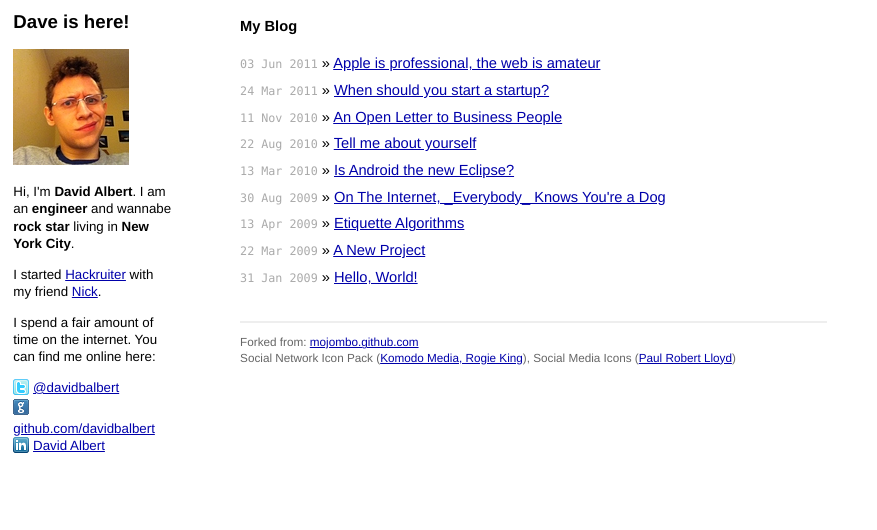
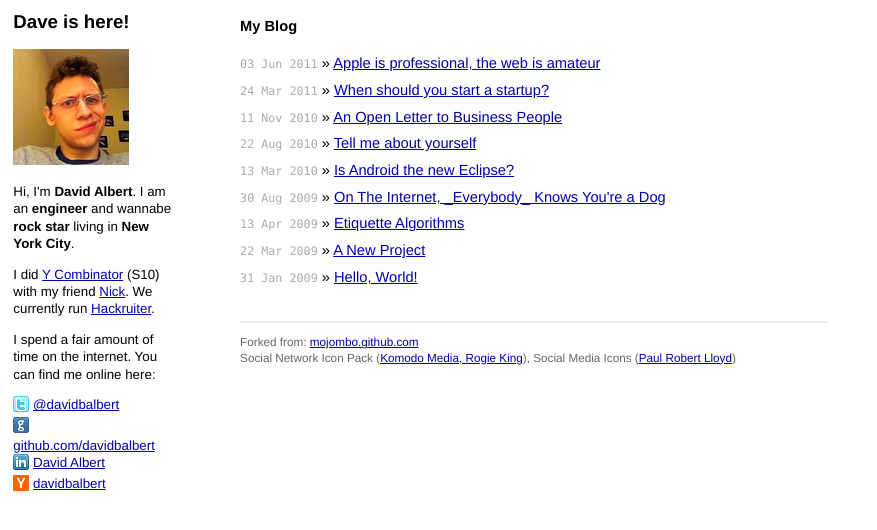
Before and after one commit to davidbalbert/davidbalbert.github.io, a Jekyll site: the page built from index.html, in a window 1280 px wide. Shown: the top 530 px of the page, without its empty margins (0-877 px from the left). Built offline with Jekyll 4.4.1, drawn with Linux system fonts in a browser that asks for light colours; Markdown is read by kramdown in place of the engine named in the settings.

Commit message:
edit bio and add hn link

```diff
--- a/_layouts/default.html
+++ b/_layouts/default.html
@@ -33,13 +33,14 @@
   <img alt="Dave" src="images/dave.jpeg" />
   <p>Hi, I'm <strong>David Albert</strong>. I am an <strong>engineer</strong> and wannabe <strong>rock star</strong> living in <strong>New York City</strong>.</p>
 
-  <p>I started <a href="http://www.hackruiter.com/">Hackruiter</a> with my friend <a href="http://nick.is/">Nick</a>.</p>
+  <p>I did <a href="http://www.ycombinator.com/">Y Combinator</a> (S10) with my friend <a href="http://nick.is/">Nick</a>. We currently run <a href="http://www.hackruiter.com/">Hackruiter</a>.</p>
 
   <p>I spend a fair amount of time on the internet. You can find me online here:</p>
   <ul class="nav-list">
     <li><img alt="Twitter" src="images/twitter.png" /> <a href="http://twitter.com/davidbalbert">@davidbalbert</a></li>
     <li><img alt="GitHub" src="images/github.png" /> <a href="http://github.com/davidbalbert">github.com/davidbalbert</a></li>
-    <li><img alt="Linked In" src="images/linkedin.png" /> <a href="http://www.linkedin.com/in/davidbalbert">David Albert</a></li>
+    <li><img alt="LinkedIn" src="images/linkedin.png" /> <a href="http://www.linkedin.com/in/davidbalbert">David Albert</a></li>
+    <li><img alt="Hacker News" src="images/hn.png" /> <a href="http://news.ycombinator.com/user?id=davidbalbert">davidbalbert</a></li>
   </ul>
 </div>
 
```
Also changed, not shown: images/hn.png (added).
